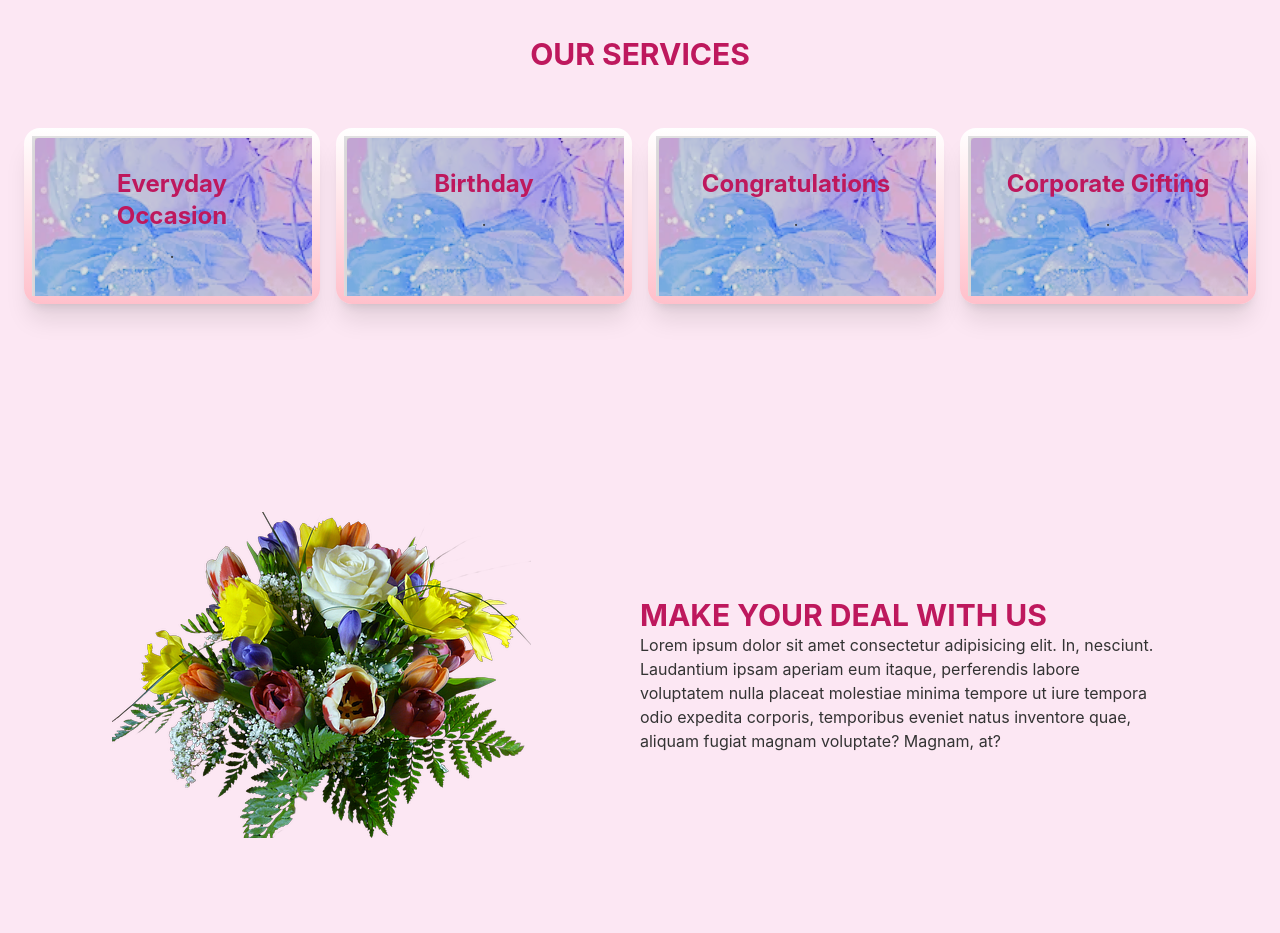
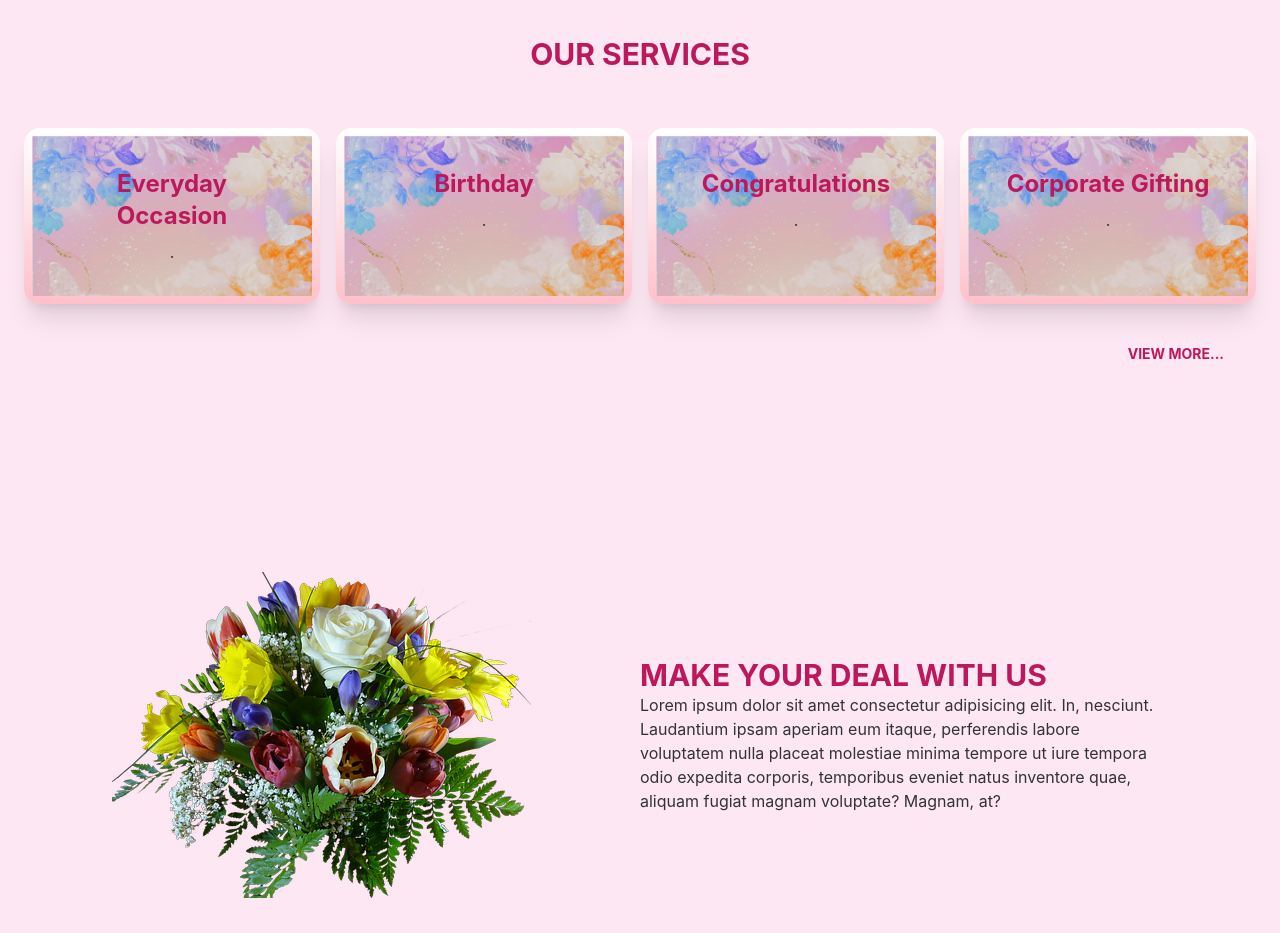
Before and after one commit to Humayra-Akter/flower-bouquet-client, a React (Create React App) app: page / in a window 1280 px wide. Shown: the part 1280-2213 px from the top of the page. Built offline with nearby package versions, Linux system fonts and the light colour scheme; no server answers.

Commit message:
service link added

```diff
--- a/src/Pages/Appointment/AppointmentBanner/AvailableAppointments.js
+++ b/src/Pages/Appointment/AppointmentBanner/AvailableAppointments.js
@@ -18,7 +18,7 @@ const AvailableAppointments = ({ selectedDate }) => {
         }
 
         return (
-                <section className='mt-24'>
+                <section>
                         <h1 className='text-center text-2xl font-bold text-pink-700'>Available Appointment on {format(selectedDate, 'PP')}.</h1>
                         <div className='grid grid-cols-1 md:grid-cols-2 lg:grid-cols-4 gap-5 px-4 pt-8'>
                                 {
--- a/src/Pages/Appointment/BookingModal/BookingModal.js
+++ b/src/Pages/Appointment/BookingModal/BookingModal.js
@@ -22,7 +22,7 @@ const BookingModal = ({ bouquet, selectedDate, setBouquet, refetch }) => {
                         customerName: user.displayName,
                         phone: e.target.phone.value
                 }
-
+                console.log(booking.customer);
                 fetch('http://localhost:5000/booking', {
                         method: 'POST',
                         headers: {
--- a/src/Pages/Home/Service.js
+++ b/src/Pages/Home/Service.js
@@ -1,4 +1,5 @@
 import React from 'react';
+import { Link } from 'react-router-dom';
 import bg from '../../assets/images/banner.png'
 
 const Service = ({ service }) => {
@@ -6,7 +7,8 @@ const Service = ({ service }) => {
                 <div className="card bg-gradient-to-b from-accent to-secondary shadow-xl p-2">
                         <div
                                 style={{
-                                        background: `url(${bg})`
+                                        background: `url(${bg})`,
+                                        backgroundSize: 'cover'
                                 }}
                                 className="card-body items-center text-center">
                                 <h2 className="card-title text-2xl font-bold text-pink-700">{service.name}</h2>
--- a/src/Pages/Home/Services.js
+++ b/src/Pages/Home/Services.js
@@ -1,4 +1,5 @@
 import React from 'react';
+import { Link } from 'react-router-dom';
 import rose from '../../assets/icons/img1.png';
 import rose1 from '../../assets/icons/img2.png';
 import rose2 from '../../assets/icons/img3.png';
@@ -45,6 +46,10 @@ const Services = () => {
                                         ></Service>)
                                 }
                         </div>
+                        <div className='pt-10 ml-3.5'>
+                                <h1 className='text-sm font-bold text-end pr-14 text-pink-700'>
+                                        <Link to='/appointment'>VIEW MORE...</Link></h1>
+                        </div>
                 </div>
         );
 };
```
